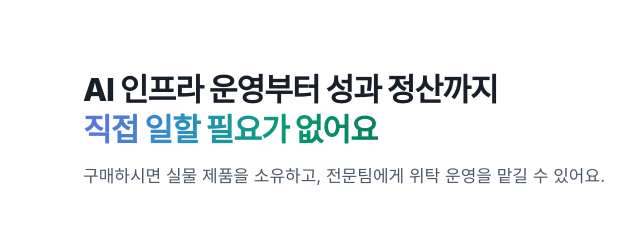
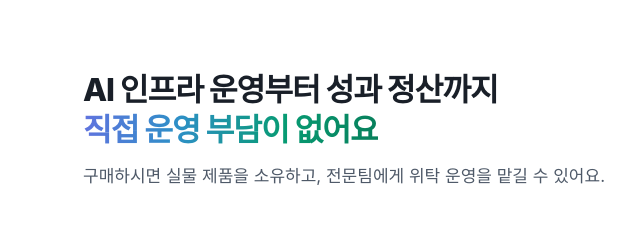
Before and after one commit to adsdb-prd/prd, a plain HTML site: page index.html in a window 1280 px wide. Shown: the part 994-1220 px from the top of the page, 197-837 px from the left. Drawn offline with Linux system fonts and the light colour scheme; a web font is replaced by a local one.

Commit message:
Update index.html

```diff
--- a/index.html
+++ b/index.html
@@ -866,7 +866,7 @@ input[type="range"]::-moz-range-thumb{
   <div class="container">
     <div class="narrow">
       <div class="sec-head">
-        <h2 class="sec-title">AI 인프라 운영부터 성과 정산까지<br/><span class="title-accent">직접 일할 필요가 없어요</span></h2>
+        <h2 class="sec-title">AI 인프라 운영부터 성과 정산까지<br/><span class="title-accent">직접 운영 부담이 없어요</span></h2>
         <p class="sec-desc">구매하시면 실물 제품을 소유하고, 전문팀에게 위탁 운영을 맡길 수 있어요.<br/><br/></p>
       </div>
 
```
